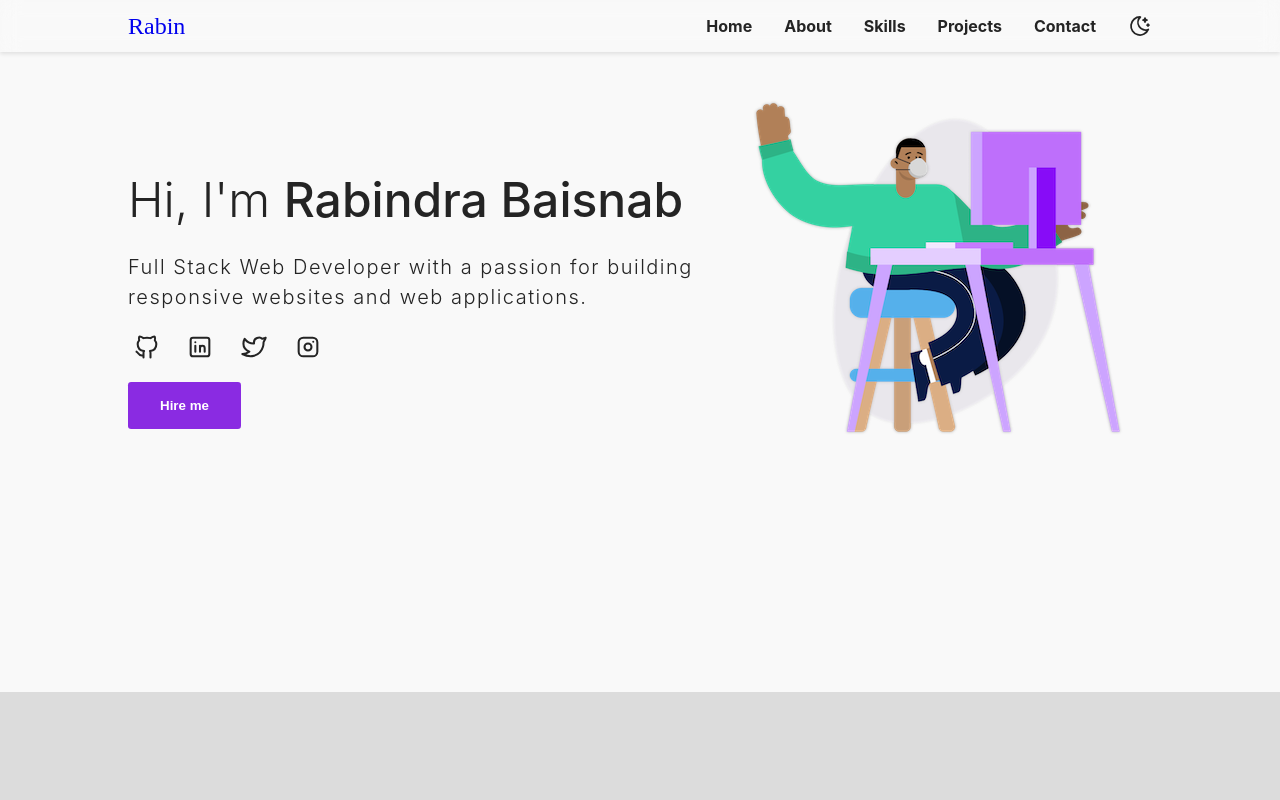
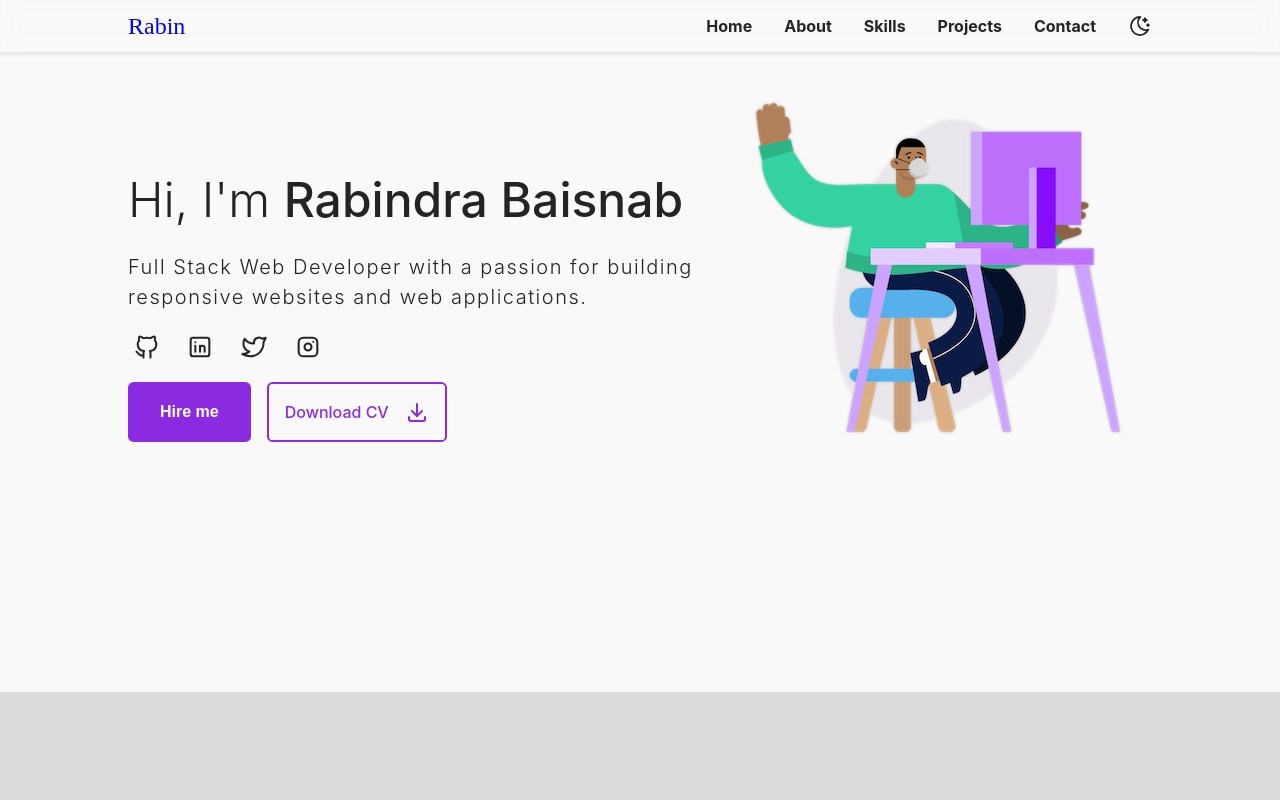
Before and after one commit to rabin245/portfolio-intern, a React (Vite) app: page / in a window 1280 px wide. Shown: the top 800 px of the page. Built offline with nearby package versions, Linux system fonts and the light colour scheme; a web font is replaced by a local one.

Commit message:
add download cv button to home section

```diff
--- a/src/components/Button/Button.module.css
+++ b/src/components/Button/Button.module.css
@@ -7,12 +7,16 @@
   padding: 1rem 2rem;
   color: white;
   font-weight: bold;
-  border-radius: 0.2rem;
+  border-radius: 0.35rem;
   cursor: pointer;
 
   display: flex;
   align-items: center;
   gap: 1rem;
+}
+
+.Button > span {
+  font-size: 1rem;
 }
 
 .Button > svg {
@@ -23,7 +27,8 @@
 }
 
 .Button:hover {
-  background-color: #a64dff;
+  opacity: 0.9;
+  box-shadow: 0 0 0 2px rgba(0, 0, 0, 0.2);
 }
 
 .Button:hover > svg {
@@ -115,6 +120,38 @@
   height: 1.75rem !important;
 }
 
+.DownloadButton {
+  cursor: pointer;
+  padding: 1rem;
+  text-decoration: none;
+
+  background-color: transparent;
+  border: blueviolet solid 2px;
+
+  display: flex;
+  justify-content: center;
+  align-items: center;
+  color: blueviolet;
+}
+
+.DownloadButton:hover {
+  background-color: blueviolet;
+  color: white;
+}
+
+.DownloadButton > span {
+  font-weight: 500;
+}
+
+.DownloadButton > svg {
+  width: inherit !important;
+  height: inherit !important;
+}
+
+.DownloadButton:hover > svg {
+  transform: translateY(0.3rem);
+}
+
 @media only screen and (max-width: 768px) {
   .ScrollToTop {
     right: 1rem;
--- a/src/components/Button/index.jsx
+++ b/src/components/Button/index.jsx
@@ -70,6 +70,19 @@ const SocialButton = ({ icon, link }) => {
   );
 };
 
+const DownloadButton = ({ children }) => {
+  return (
+    <a
+      href="/src/assets/cv/cv.pdf"
+      className={`${styles.Button} ${styles.DownloadButton}`}
+      download={true}
+      target="_blank"
+    >
+      {children}
+    </a>
+  );
+};
+
 export {
   Button,
   ThemeSwitcherButton,
@@ -77,4 +90,5 @@ export {
   MenuToggleButton,
   CloseMenuButton,
   SocialButton,
+  DownloadButton,
 };
--- a/src/index.css
+++ b/src/index.css
@@ -64,6 +64,7 @@ body {
 
   font-size: 0.8rem;
   letter-spacing: 0.05rem;
+  color: white;
 }
 
 @media only screen and (max-width: 1024px) {
--- a/src/pages/Home/Home.module.css
+++ b/src/pages/Home/Home.module.css
@@ -35,6 +35,12 @@
   display: flex;
   flex-wrap: wrap;
   gap: 1rem;
+}
+
+.buttons {
+  display: flex;
+  gap: 1rem;
+  flex-wrap: wrap;
 }
 
 .image {
--- a/src/pages/Home/index.jsx
+++ b/src/pages/Home/index.jsx
@@ -1,10 +1,11 @@
 import styles from "./Home.module.css";
 import Image from "../../assets/images/banner-image.png";
-import { Button, SocialButton } from "../../components/Button";
+import { Button, DownloadButton, SocialButton } from "../../components/Button";
 import GithubIcon from "../../assets/icons/GithubIcon";
 import LinkedinIcon from "../../assets/icons/LinkedinIcon";
 import TwitterIcon from "../../assets/icons/TwitterIcon";
 import InstagramIcon from "../../assets/icons/InstagramIcon";
+import DownloadIcon from "../../assets/icons/DownloadIcon";
 
 const Home = ({ homeRef, contactRef }) => {
   const scrollToRef = (ref) =>
@@ -45,8 +46,16 @@ const Home = ({ homeRef, contactRef }) => {
               <SocialButton key={info.link} icon={info.icon} link={info.link} />
             ))}
           </div>
-          <div>
-            <Button handleClick={() => scrollToRef(contactRef)}>Hire me</Button>
+          <div className={styles.buttons}>
+            <Button handleClick={() => scrollToRef(contactRef)}>
+              <span>Hire me</span>
+            </Button>
+            <DownloadButton>
+              <>
+                <span>Download CV</span>
+                <DownloadIcon />
+              </>
+            </DownloadButton>
           </div>
         </div>
         <div className={styles.image}>
```
